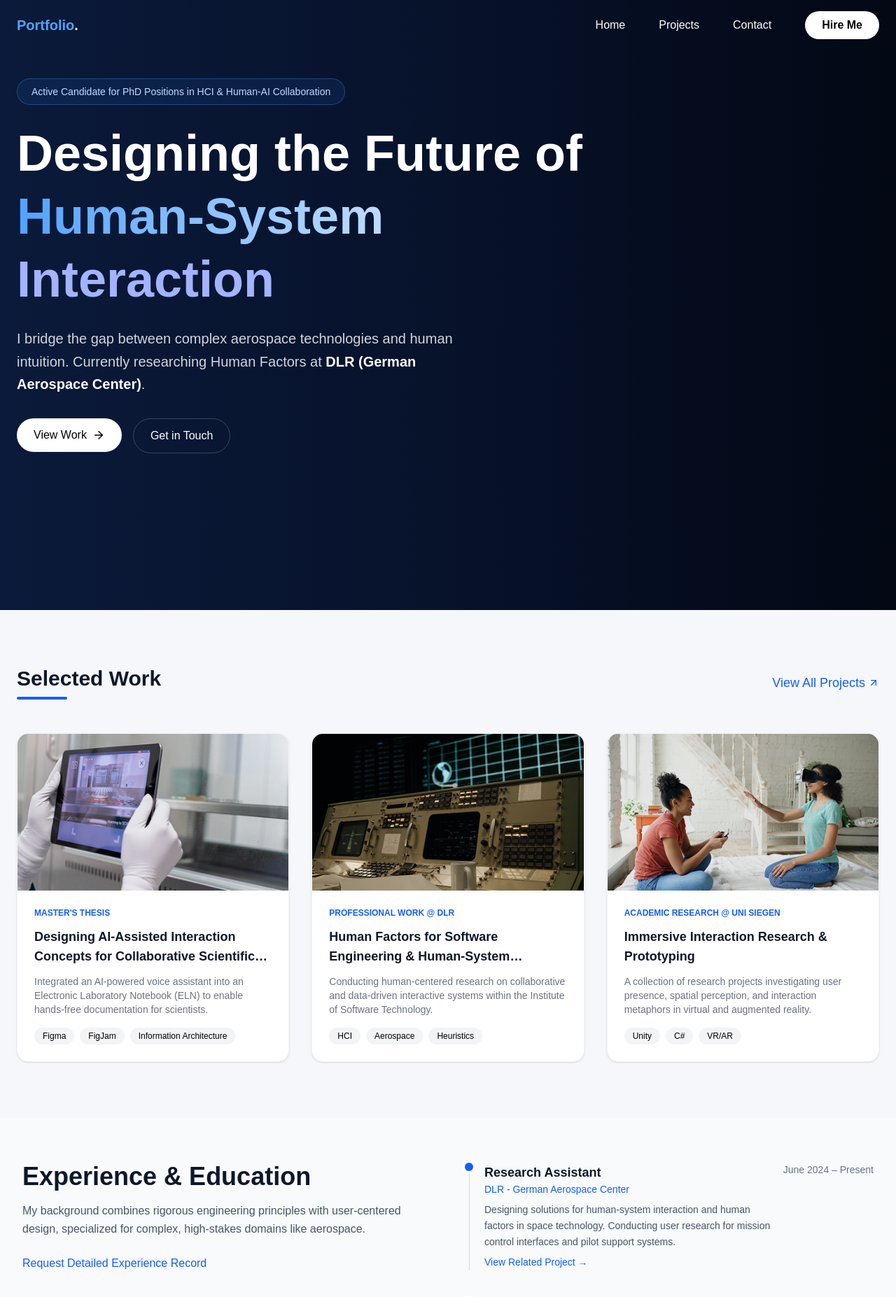
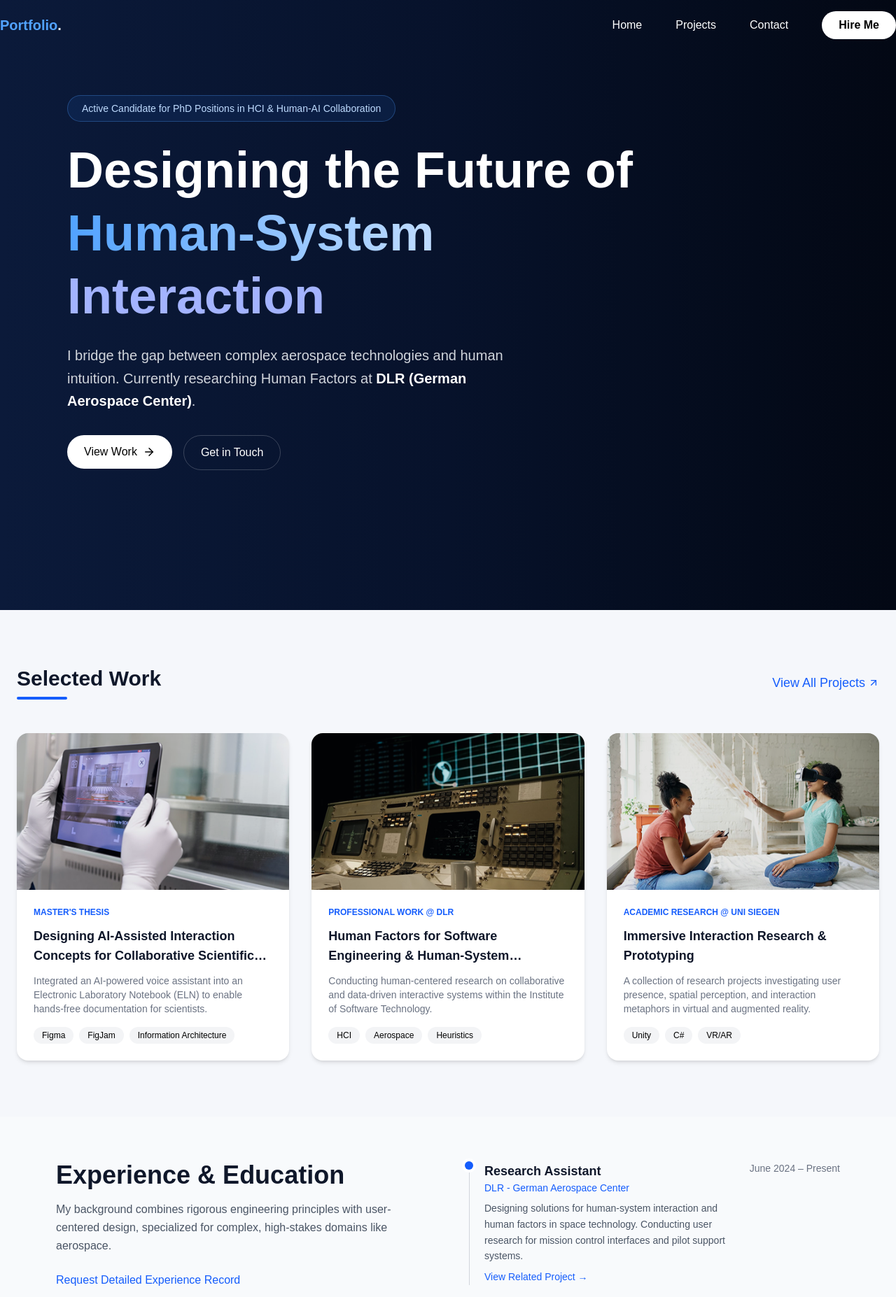
Before and after one commit to aryann070/tanishq-portfolio, a Next.js app: page / in a window 1280 px wide. Shown: the top 1854 px of the page at 70% size. Built offline with nearby package versions, Linux system fonts and the light colour scheme.

Commit message:
added margin for all pages

```diff
--- a/src/app/components/Experience.jsx
+++ b/src/app/components/Experience.jsx
@@ -28,7 +28,9 @@ export default function ExperienceEducation() {
     ];
 
     return (
-        <section className="bg-[#f8fafc] py-16 px-3 md:px-8 w-full">
+        <section className="bg-[#f8fafc] py-16 px-4 md:px-10 lg:px-20 w-full">
+            <div className="max-w-7xl mx-auto">
+
                 <div className="grid md:grid-cols-2 gap-12">
 
                     {/* LEFT SIDE */}
@@ -59,22 +61,16 @@ export default function ExperienceEducation() {
 
                                         {/* LEFT SIDE (dot + short line) */}
                                         <div className="flex flex-col items-center">
-
-                                        {/* DOT */}
                                             <div
                                                 className={`w-3 h-3 rounded-full ring-4 ring-white shadow ${index === 0 ? "bg-blue-600" : "bg-gray-400"
                                                     }`}
                                             ></div>
 
-                                        {/* SHORT LINE */}
-
                                             <div className="w-[1px] flex-1 bg-gray-300 mt-1"></div>
-
                                         </div>
 
                                         {/* RIGHT CONTENT */}
                                         <div className="flex flex-col md:flex-row md:justify-between w-full gap-2">
-
                                             <div className="max-w-lg">
                                                 <h3 className="text-lg font-semibold text-[#0f172a]">
                                                     {item.title}
@@ -179,6 +175,7 @@ export default function ExperienceEducation() {
                     </div>
 
                 </div>
+            </div>
         </section>
     );
 }
--- a/src/app/components/Hero.jsx
+++ b/src/app/components/Hero.jsx
@@ -3,9 +3,9 @@ import Link from "next/link";
 
 export default function Hero() {
     return (
-        <section className="relative w-full min-h-screen flex items-start pt-10 bg-gradient-to-r from-[#0b1a3a] via-[#07122b] to-[#030814] text-white px-6">
+        <section className="relative w-full min-h-screen flex items-start pt-16 bg-gradient-to-r from-[#0b1a3a] via-[#07122b] to-[#030814] text-white px-6 md:px-16 lg:px-24">
 
-            <div className="w-full">
+            <div className="w-full max-w-7xl mx-auto">
 
                 {/* Badge */}
                 <div className="mb-6">
@@ -37,7 +37,6 @@ export default function Hero() {
 
                 {/* Buttons */}
                 <div className="mt-8 flex gap-4">
-
                     <Link href="/projects">
                         <button className="group px-6 py-3 rounded-full bg-white text-black font-medium hover:bg-gray-200 transition flex items-center gap-2">
                             View Work
@@ -53,9 +52,6 @@ export default function Hero() {
                     </button>
                 </div>
             </div>
-
-            {/* Subtle divider line (optional) */}
-            {/* <div className="absolute right-1/3 top-1/4 h-40 w-px bg-white/10 hidden lg:block" /> */}
         </section>
     );
 }
--- a/src/app/components/Navbar.jsx
+++ b/src/app/components/Navbar.jsx
@@ -16,17 +16,19 @@ export default function Navbar() {
 
   return (
    <nav
-      className={`sticky top-0 w-full z-50 ${isProjectsPage
+  className={`sticky top-0 w-full z-50 ${
+    isProjectsPage
       ? "bg-gray-200"
       : "bg-gradient-to-r from-[#0b1a3a] via-[#07122b] to-[#030814]"
   }`}
 >
-      <div className="w-full px-6 py-4 flex items-center justify-between">
+  <div className="max-w-7xl mx-auto py-4 flex items-center justify-between">
 
     {/* Logo */}
     <Link href="/" className="flex items-center">
       <h1
-            className={`text-xl font-semibold ${isProjectsPage ? "text-blue-600" : "text-blue-400"
+        className={`text-xl font-semibold ${
+          isProjectsPage ? "text-blue-600" : "text-blue-400"
         }`}
       >
         Portfolio
@@ -38,12 +40,14 @@ export default function Navbar() {
 
     {/* Desktop Menu */}
     <div
-          className={`hidden md:flex items-center gap-12 font-medium ${isProjectsPage ? "text-gray-600" : "text-white"
+      className={`hidden md:flex items-center gap-12 font-medium ${
+        isProjectsPage ? "text-gray-600" : "text-white"
       }`}
     >
       <Link
         href="/"
-            className={`transition ${isProjectsPage
+        className={`transition ${
+          isProjectsPage
             ? isActive("/")
               ? "text-blue-600"
               : "text-gray-600 hover:text-blue-500"
@@ -55,7 +59,8 @@ export default function Navbar() {
 
       <Link
         href="/projects"
-            className={`transition ${isProjectsPage
+        className={`transition ${
+          isProjectsPage
             ? isActive("/projects")
               ? "text-blue-600"
               : "text-gray-600 hover:text-blue-500"
@@ -67,7 +72,8 @@ export default function Navbar() {
 
       <Link
         href="#contact"
-            className={`transition ${isProjectsPage
+        className={`transition ${
+          isProjectsPage
             ? "text-gray-600 hover:text-blue-500"
             : "hover:text-gray-300 text-white"
         }`}
@@ -76,7 +82,8 @@ export default function Navbar() {
       </Link>
 
       <button
-            className={`px-6 py-2 rounded-full font-semibold transition ${isProjectsPage
+        className={`px-6 py-2 rounded-full font-semibold transition ${
+          isProjectsPage
             ? "bg-white text-black shadow-sm"
             : "bg-white text-black hover:scale-105"
         }`}
@@ -87,7 +94,8 @@ export default function Navbar() {
 
     {/* Mobile Menu Button */}
     <button
-          className={`md:hidden ${isProjectsPage ? "text-black" : "text-white"
+      className={`md:hidden ${
+        isProjectsPage ? "text-black" : "text-white"
       }`}
       onClick={() => setOpen(!open)}
     >
@@ -98,7 +106,10 @@ export default function Navbar() {
   {/* Mobile Menu */}
   {open && (
     <div
-          className={`md:hidden px-6 pb-6 flex flex-col gap-6 font-medium ${isProjectsPage ? "bg-gray-200 text-black" : "bg-[#030814] text-white"
+      className={`md:hidden px-4 md:px-10 lg:px-20 pb-6 flex flex-col gap-6 font-medium ${
+        isProjectsPage
+          ? "bg-gray-200 text-black"
+          : "bg-[#030814] text-white"
       }`}
     >
       <Link href="/" onClick={() => setOpen(false)}>Home</Link>
--- a/src/app/components/SelectedWork.jsx
+++ b/src/app/components/SelectedWork.jsx
@@ -37,7 +37,7 @@ export default function SelectedWork() {
 
     return (
         <section className="w-full bg-[#f5f7fb] py-20 px-6">
-            <div className="w-full mx-auto">
+            <div className="w-full max-w-7xl mx-auto">
 
                 {/* Header */}
                 <div className="flex items-center justify-between mb-12">
@@ -67,7 +67,7 @@ export default function SelectedWork() {
                             href={`/projects/${project.id}`}
                             className="block h-full"
                         >
-                            <div className="bg-white rounded-2xl shadow-sm hover:shadow-md transition overflow-hidden border border-gray-100 hover:scale-[1.02] cursor-pointer h-full flex flex-col">
+                            <div className="h-full flex flex-col cursor-pointer bg-white rounded-2xl shadow-md hover:shadow-xl hover:-translate-y-1 transition duration-300 overflow-hidden group">
 
                                 {/* Image */}
                                 <div className="relative w-full h-56 flex-shrink-0">
--- a/src/app/projects/[id]/page.js
+++ b/src/app/projects/[id]/page.js
@@ -13,7 +13,7 @@ export default async function ProjectDetail({ params }) {
 
   return (
     <section className="bg-[#f5f7fb] min-h-screen px-6 md:px-16 lg:px-8 py-12">
-
+      <div className="max-w-7xl mx-auto">
         {/* Back */}
         <Link
           href="/projects"
@@ -198,6 +198,7 @@ export default async function ProjectDetail({ params }) {
 
           </div>
         </div>
+      </div>
     </section>
   );
 }
--- a/src/app/projects/page.js
+++ b/src/app/projects/page.js
@@ -102,7 +102,9 @@ const projects = [
 
 export default function ProjectsSection() {
   return (
-    <section id="projects" className="px-6 md:px-16 py-16 bg-[#f8fafc]">
+   <section id="projects" className="px-4 md:px-10 lg:px-20 py-16 bg-[#f8fafc]">
+
+  <div className="max-w-7xl mx-auto">
 
     {/* Header */}
     <div className="mb-12">
@@ -123,9 +125,8 @@ export default function ProjectsSection() {
       {projects.map((project) => (
         <Link key={project.id} href={`/projects/${project.id}`}>
 
-            {/* ✅ FULL HEIGHT CARD */}
           <div className="h-full flex flex-col cursor-pointer bg-white rounded-2xl shadow-md hover:shadow-xl hover:-translate-y-1 transition duration-300 overflow-hidden group">
-              {/* Image (fixed height) */}
+
             <div className="h-48 overflow-hidden">
               <img
                 src={project.image}
@@ -134,24 +135,20 @@ export default function ProjectsSection() {
               />
             </div>
 
-              {/* ✅ FLEX CONTENT */}
             <div className="p-6 flex flex-col flex-grow">
 
               <p className="text-xs text-blue-600 font-semibold">
                 {project.type} • {project.year}
               </p>
 
-                {/* TITLE */}
               <h3 className="text-lg font-bold mt-2 text-gray-900 min-h-[48px] transition-colors duration-300 group-hover:text-blue-600">
                 {project.title}
               </h3>
 
-                {/* DESCRIPTION */}
               <p className="text-gray-600 text-sm mt-2 min-h-[60px] transition-colors duration-300">
                 {project.description}
               </p>
 
-                {/* TAGS */}
               <div className="mt-auto">
                 <div className="flex flex-wrap gap-2 mt-4">
                   {project.tags.map((tag, index) => (
@@ -171,6 +168,8 @@ export default function ProjectsSection() {
         </Link>
       ))}
     </div>
+
+  </div>
 </section>
   );
 }
```
Lines whose indentation alone changed are shown as unchanged.
